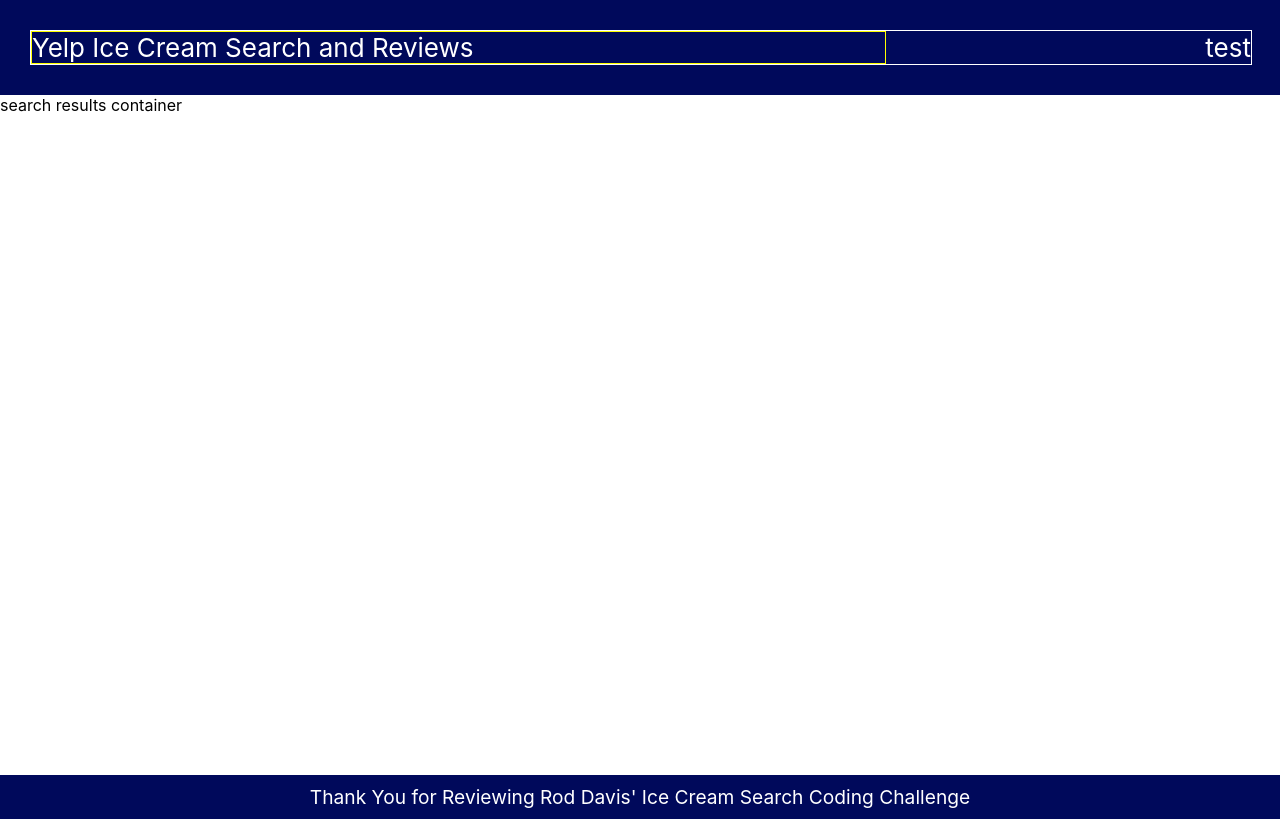
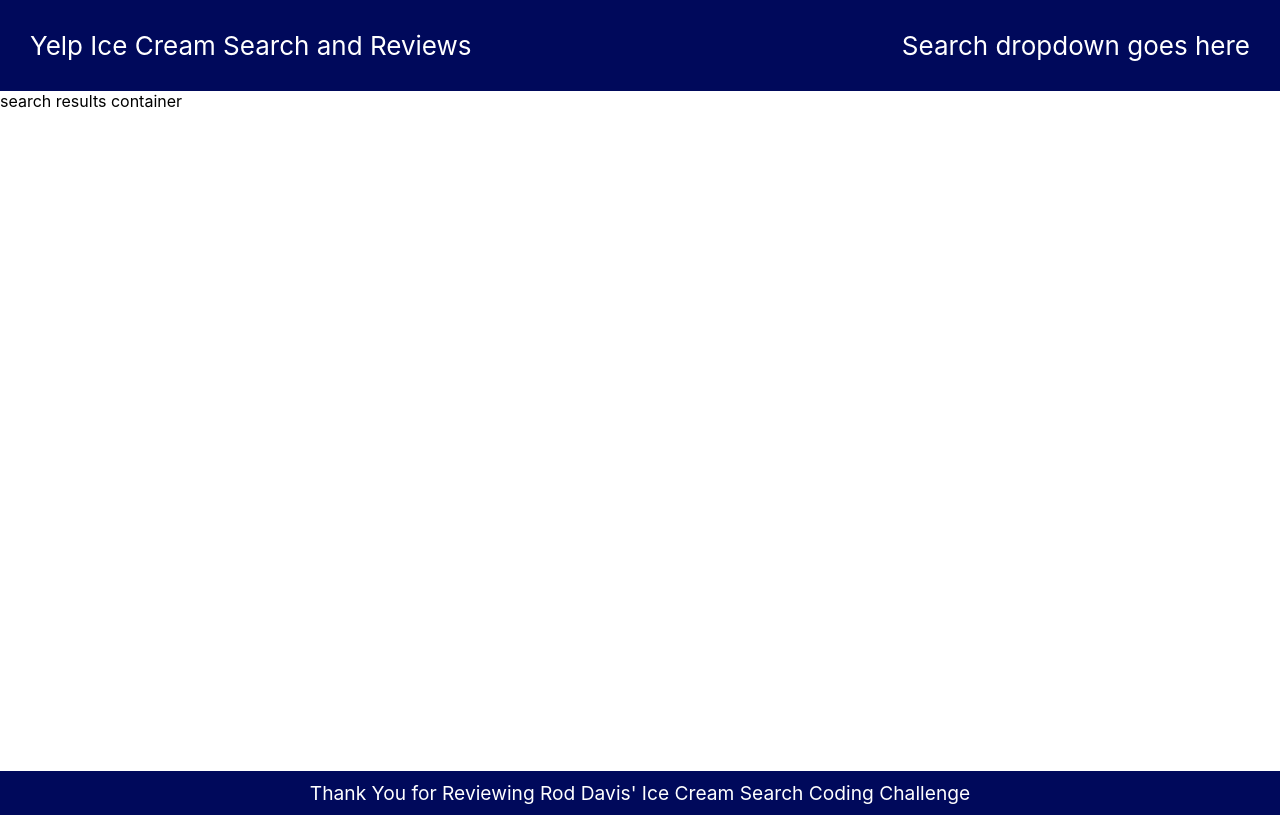
Before and after one commit to roddavis9/rod-davis-ice-cream-search, a React (Create React App) app: page / in a window 1280 px wide. Built offline with nearby package versions, Linux system fonts and the light colour scheme; no server answers.

Commit message:
feature/integrate-search-with-yelp-fusion -- text update and code cleanup

```diff
--- a/src/components/Header/Header.css
+++ b/src/components/Header/Header.css
@@ -2,7 +2,6 @@
     display: flex;
     max-height: 50px;
     width: 100%;
-    border: 1px solid #fff;
 }
 
 .headerSearchColumn {
@@ -18,6 +17,4 @@
     justify-content: flex-start;
     width: 70%;
     flex-grow: 1;
-    border: 1px solid yellow;
-
 }
--- a/src/components/Header/Header.js
+++ b/src/components/Header/Header.js
@@ -9,7 +9,7 @@
                 Yelp Ice Cream Search and Reviews
             </div>
             <div className="headerSearchColumn">
-                test
+                Search dropdown goes here
             </div>
         </div>
     )
```
